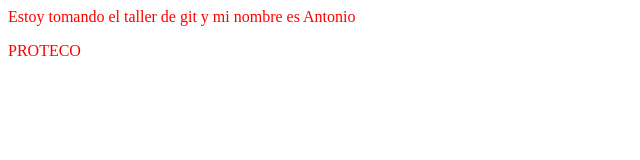
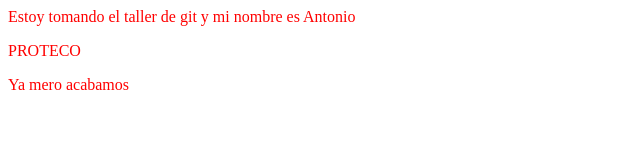
Before and after one commit to antonyayal/clasegit, a plain HTML site: page index.html in a window 1280 px wide. Shown: the whole page, without its empty margins (0-640 px from the left). Drawn offline with Linux system fonts and the light colour scheme.

Commit message:
tiempo para acabar

```diff
--- a/index.html
+++ b/index.html
@@ -4,4 +4,5 @@
 </head>
 	<p>Estoy tomando el taller de git y mi nombre es Antonio</p>
 <p>PROTECO</p>
+<p>Ya mero acabamos</p>
 </html>
```
